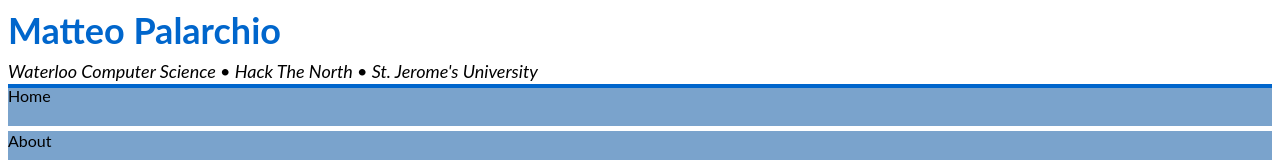
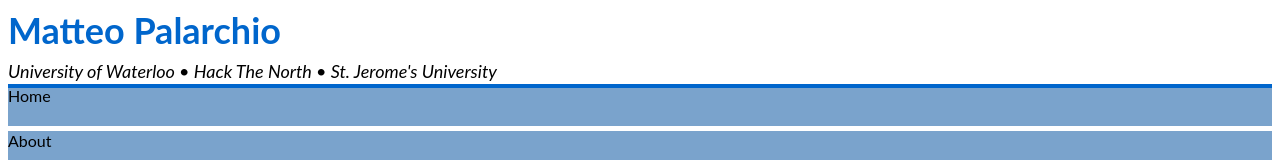
Before and after one commit to matteogp/matteogp.github.io, a plain HTML site: page index.html in a window 1280 px wide. Shown: the top 160 px of the page. Drawn offline with Linux system fonts and the light colour scheme.

Commit message:
Update index.html

```diff
--- a/index.html
+++ b/index.html
@@ -7,7 +7,7 @@
     <header>
       <h1>Matteo Palarchio</h1>
       <div class="subtext">
-       Waterloo Computer Science • Hack The North • St. Jerome's University
+       University of Waterloo • Hack The North • St. Jerome's University
       </div>
       <div id="line"></div>
       <div class = "navbar">
```
